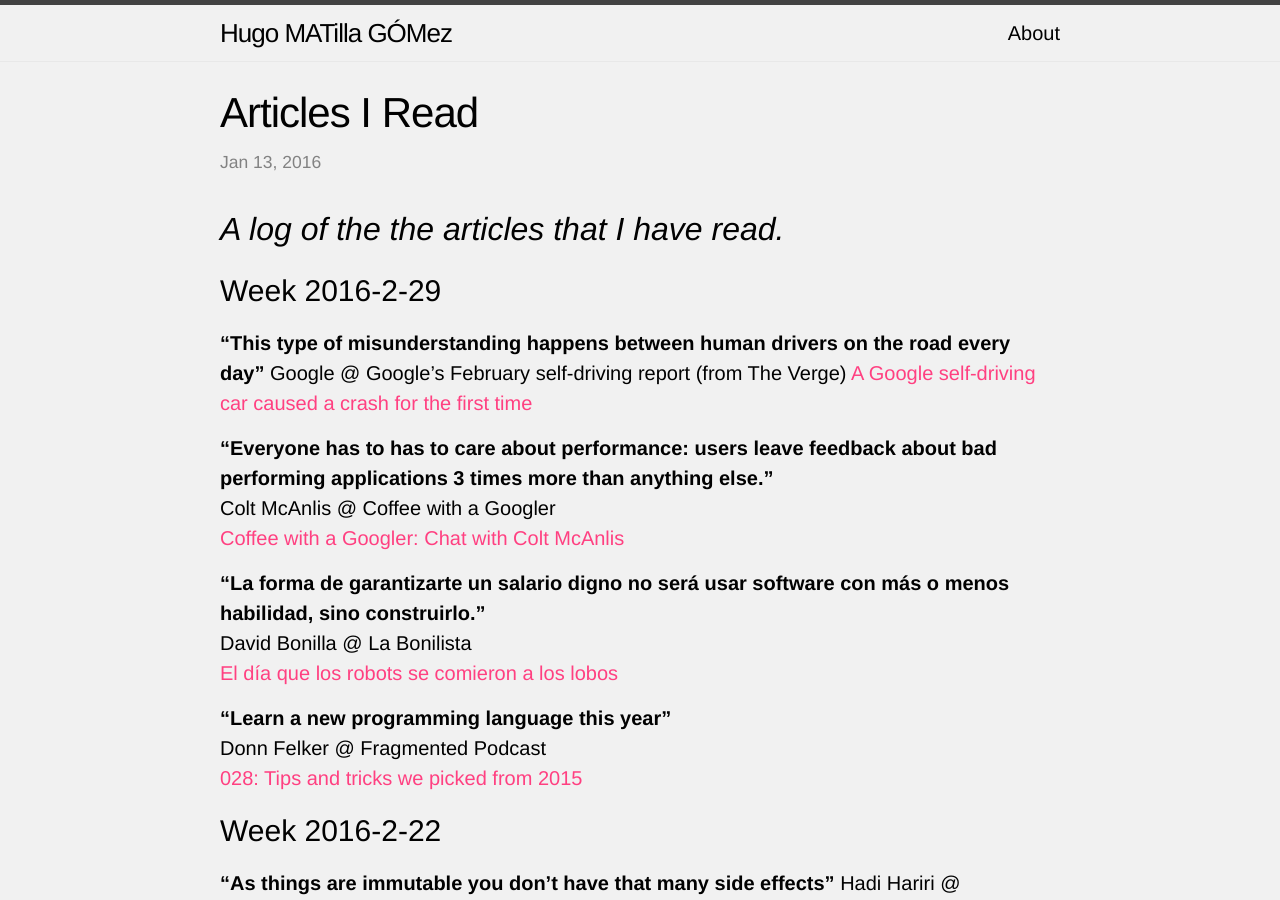
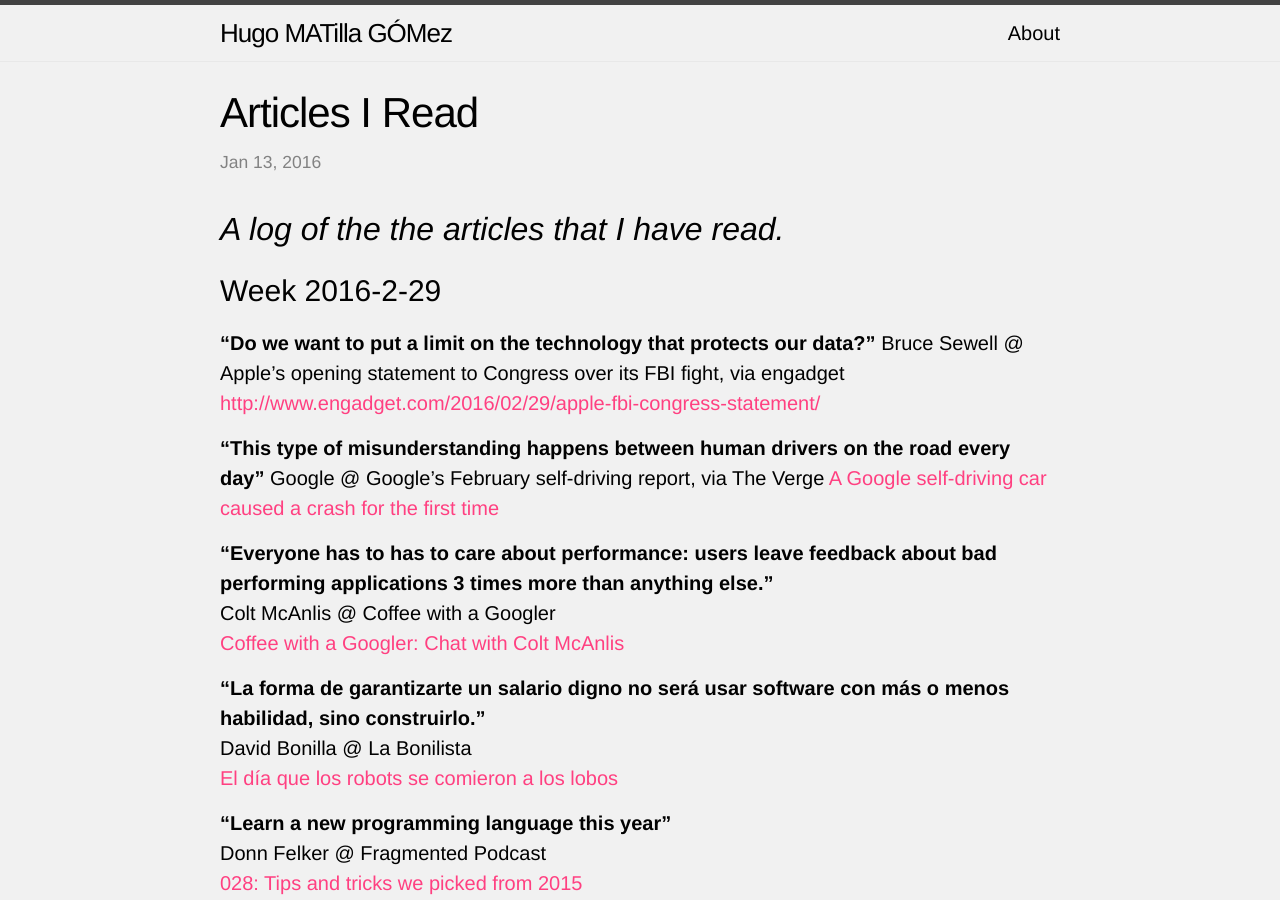
Before and after one commit to HugoMatilla/hugomatilla.github.io, a Jekyll site: the page built from _posts/2016-01-13-Articles-Read.md, in a window 1280 px wide and 900 px high. Built offline with Jekyll 4.4.1, drawn with Linux system fonts in a browser that asks for light colours.

Commit message:
Add articles read

```diff
--- a/_posts/2016-01-13-Articles-Read.md
+++ b/_posts/2016-01-13-Articles-Read.md
@@ -9,9 +9,12 @@ image : main-articles.jpg
 ## _A log of the the articles that I have read._
 
 # Week 2016-2-29
+**"Do we want to put a limit on the technology that protects our data?"**
+Bruce Sewell @  Apple's opening statement to Congress over its FBI fight, via engadget
+[http://www.engadget.com/2016/02/29/apple-fbi-congress-statement/](http://www.engadget.com/2016/02/29/apple-fbi-congress-statement/)
 
 **"This type of misunderstanding happens between human drivers on the road every day"**
-Google @ Google's February self-driving report (from The Verge)
+Google @ Google's February self-driving report, via The Verge
 [A Google self-driving car caused a crash for the first time](http://www.theverge.com/2016/2/29/11134344/google-self-driving-car-crash-report)
 
 **"Everyone has to has to care about performance: users leave feedback about bad performing applications 3 times more than anything else."**
```
